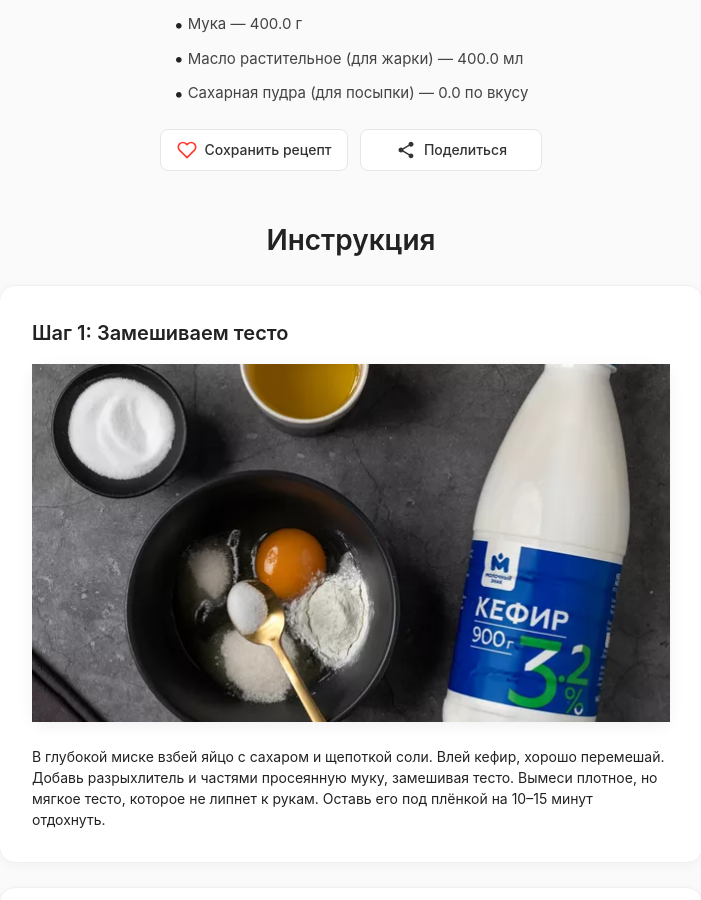
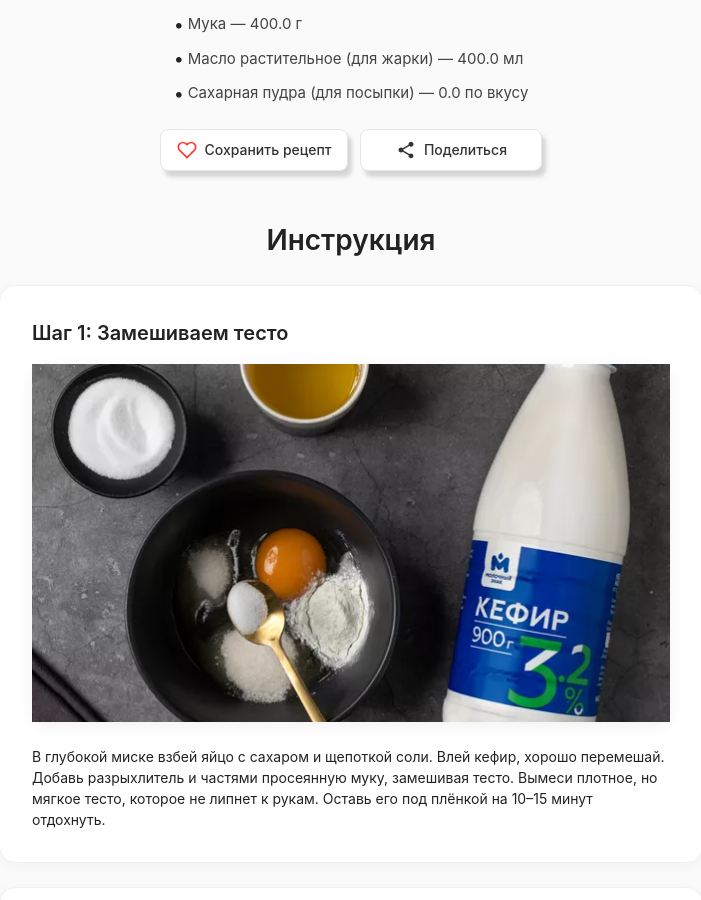
Before and after one commit to art-crazy/nom-nom-nom, a Next.js app: page /recepty/1 in a window 1280 px wide. Shown: the part 1106-2006 px from the top of the page, without its empty margins (289-990 px from the left). Built offline with nearby package versions, Linux system fonts and the light colour scheme; a web font is replaced by a local one.

Commit message:
styled button

```diff
--- a/src/components/UI/Button/Button.module.scss
+++ b/src/components/UI/Button/Button.module.scss
@@ -15,6 +15,7 @@
   gap: 8px;
   font-weight: 500;
   white-space: nowrap;
+  box-shadow: 4px 6px 4px rgba(0, 0, 0, 0.15);
 
   svg {
     flex-shrink: 0;
@@ -27,6 +28,7 @@
   &:hover {
     background: #f5f5f5;
     border-color: #d9d9d9;
+    box-shadow: 4px 8px 6px rgba(0, 0, 0, 0.2);
 
     svg {
       fill: #FF3B30;
@@ -35,6 +37,7 @@
 
   &:active {
     background: #e6e6e6;
+    box-shadow: 4px 4px 8px rgba(0, 0, 0, 0.25);
   }
 }
 
```
